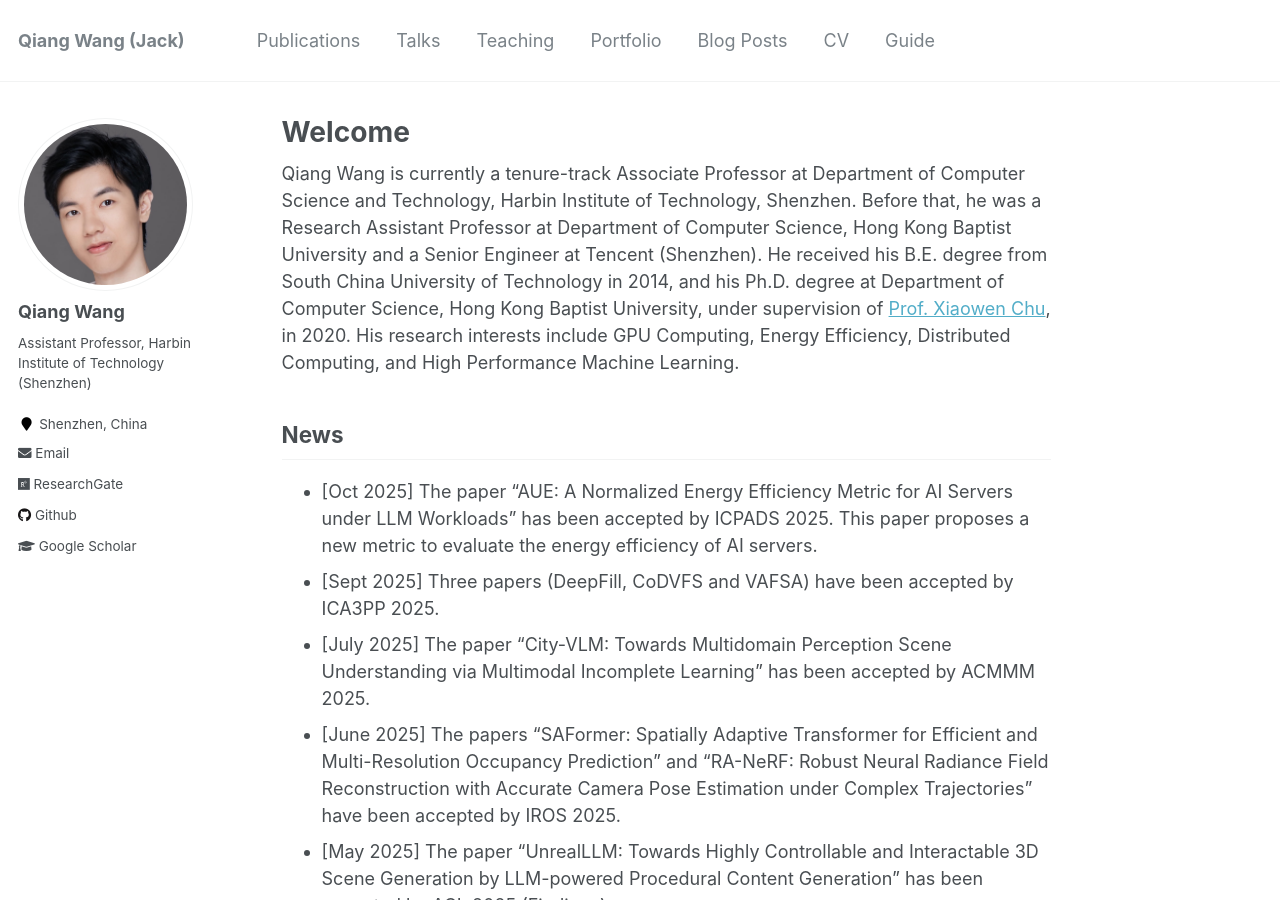
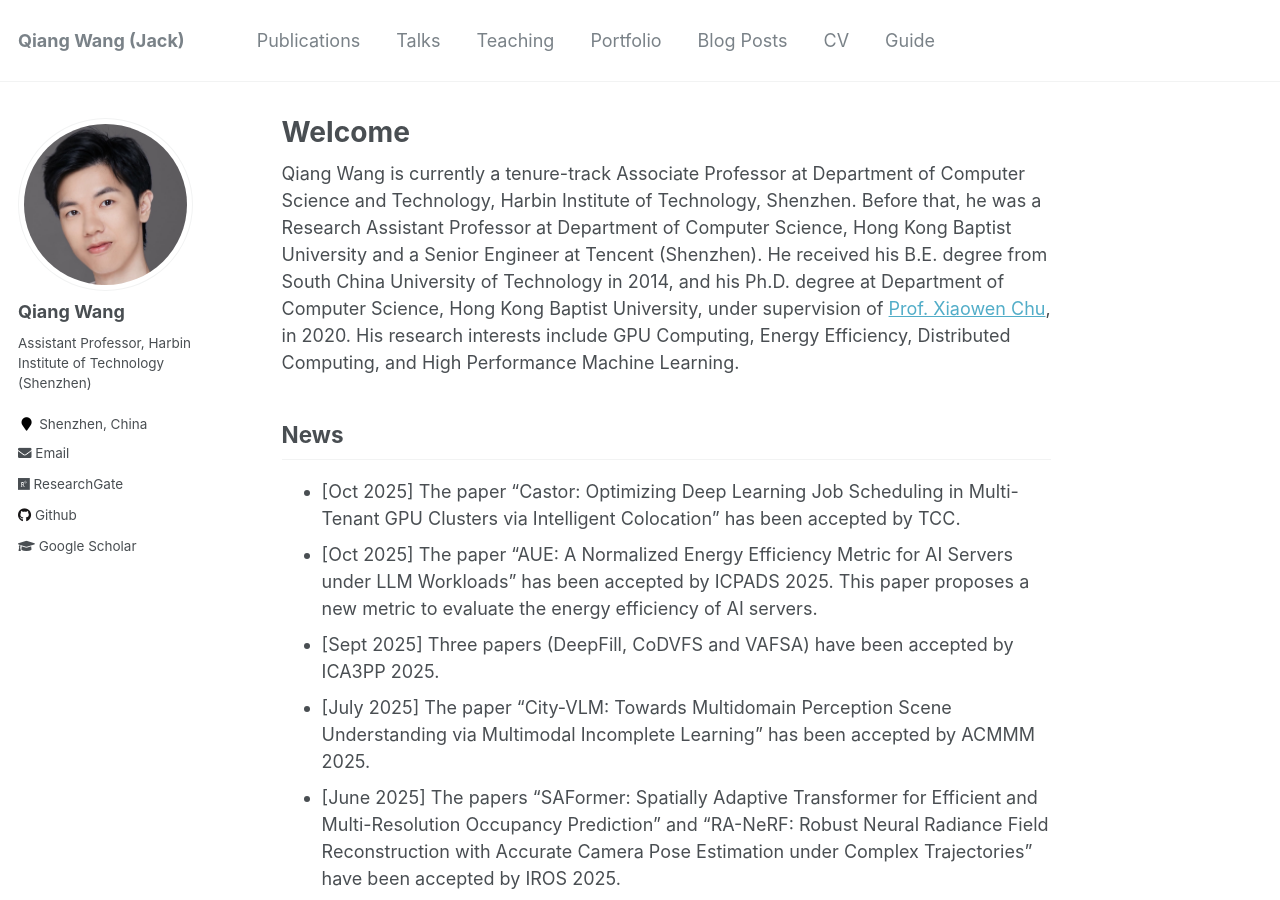
Before and after one commit to blackjack2015/blackjack2015.github.io, a Jekyll site: the page built from _pages/about.md, in a window 1280 px wide and 900 px high. Built offline with Jekyll 4.4.1, drawn with Linux system fonts in a browser that asks for light colours.

Commit message:
Update about.md

```diff
--- a/_pages/about.md
+++ b/_pages/about.md
@@ -12,7 +12,8 @@ redirect_from:
 Qiang Wang is currently a tenure-track Associate Professor at Department of Computer Science and Technology, Harbin Institute of Technology, Shenzhen. Before that, he was a Research Assistant Professor at Department of Computer Science, Hong Kong Baptist University and a Senior Engineer at Tencent (Shenzhen). He received his B.E. degree from South China University of Technology in 2014, and his Ph.D. degree at Department of Computer Science, Hong Kong Baptist University, under supervision of [Prof. Xiaowen Chu](https://sites.google.com/view/chuxiaowen), in 2020. His research interests include GPU Computing, Energy Efficiency, Distributed Computing, and High Performance Machine Learning.
 
 ## News
-+ \[Oct 2025] The paper "AUE: A Normalized Energy Efficiency Metric for AI Servers under LLM Workloads" has been accepted by ICPADS 2025. This paper proposes a new metric to evaluate the energy efficiency of AI servers.
++ \[Oct 2025\] The paper "Castor: Optimizing Deep Learning Job Scheduling in Multi-Tenant GPU Clusters via Intelligent Colocation" has been accepted by TCC.
++ \[Oct 2025\] The paper "AUE: A Normalized Energy Efficiency Metric for AI Servers under LLM Workloads" has been accepted by ICPADS 2025. This paper proposes a new metric to evaluate the energy efficiency of AI servers.
 + \[Sept 2025\] Three papers (DeepFill, CoDVFS and VAFSA) have been accepted by ICA3PP 2025.
 + \[July 2025\] The paper "City-VLM: Towards Multidomain Perception Scene Understanding via Multimodal Incomplete Learning" has been accepted by ACMMM 2025.
 + \[June 2025\] The papers "SAFormer: Spatially Adaptive Transformer for Efficient and Multi-Resolution Occupancy Prediction" and "RA-NeRF: Robust Neural Radiance Field Reconstruction with Accurate Camera Pose Estimation under Complex Trajectories" have been accepted by IROS 2025.
```
